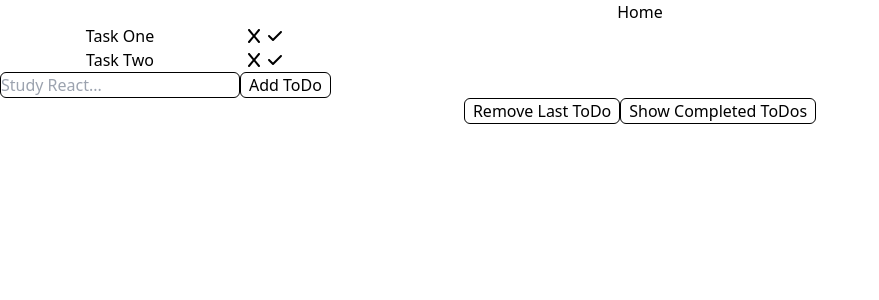
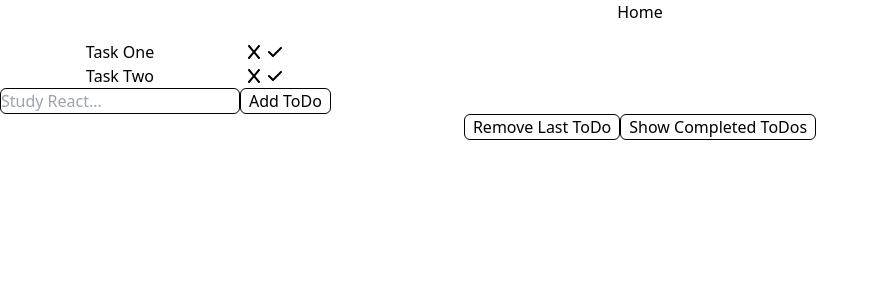
Before and after one commit to ASproson/react-challenges, a React (Create React App) app: page /todos in a window 1280 px wide. Shown: the top 300 px of the page, without its empty margins (0-879 px from the left). Built offline with nearby package versions, Linux system fonts and the light colour scheme.

Commit message:
Applies some top styling

```diff
--- a/src/components/todos/ToDoList.tsx
+++ b/src/components/todos/ToDoList.tsx
@@ -13,7 +13,7 @@ export const ToDoList = ({
   completeToDo,
 }: ToDoListProps) => {
   return (
-    <>
+    <div className="pt-4">
       {toDos.map((toDo: ToDoItem) => {
         return (
           <ToDo
@@ -24,6 +24,6 @@ export const ToDoList = ({
           />
         );
       })}
-    </>
+    </div>
   );
 };
```
